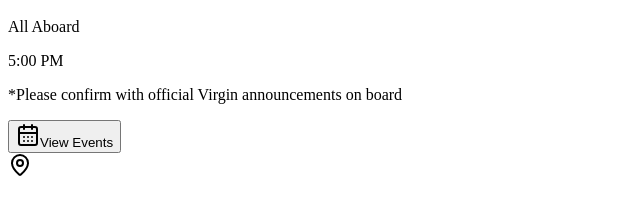
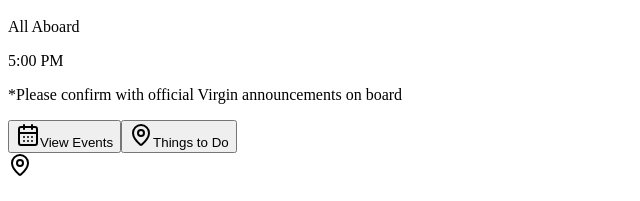
Before and after one commit to bryhearnchi-bot/med-cruise-v2, a React (Vite) app in the folder client/: page / in a window 1280 px wide. Shown: the part 7965-8166 px from the top of the page, without its empty margins (0-640 px from the left). Built offline with nearby package versions, Linux system fonts and the light colour scheme.

Commit message:
Add files via upload

```diff
--- a/client/src/components/cruise-guide.tsx
+++ b/client/src/components/cruise-guide.tsx
@@ -454,7 +454,10 @@ function ItineraryTab({ timeMode, onTalentClick }: { timeMode: "12h" | "24h"; on
                           stop.port.replace(/\s*\(.*?\)/, '');
                         const cityData = CITY_ATTRACTIONS.find(city =>
                           city.city.toLowerCase().includes(cityName.toLowerCase()) ||
-                          cityName.toLowerCase().includes(city.city.toLowerCase())
+                          cityName.toLowerCase().includes(city.city.toLowerCase()) ||
+                          // Special handling for Crete/Iraklion
+                          (cityName.toLowerCase().includes("iraklion") && city.city.toLowerCase().includes("iraklion")) ||
+                          (cityName.toLowerCase().includes("crete") && city.city.toLowerCase().includes("crete"))
                         );
                         return cityData ? (
                           <Button
```
Also changed, not shown: 4 other files (tests, documents, lock files or other folders).
